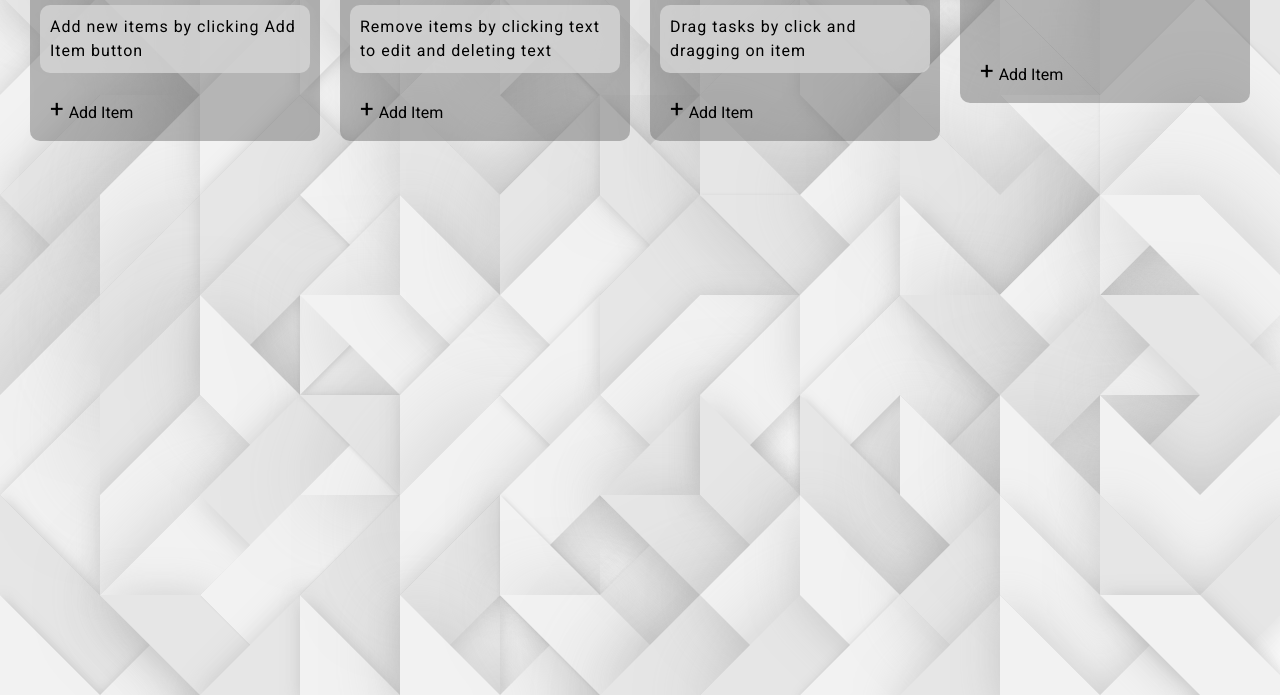
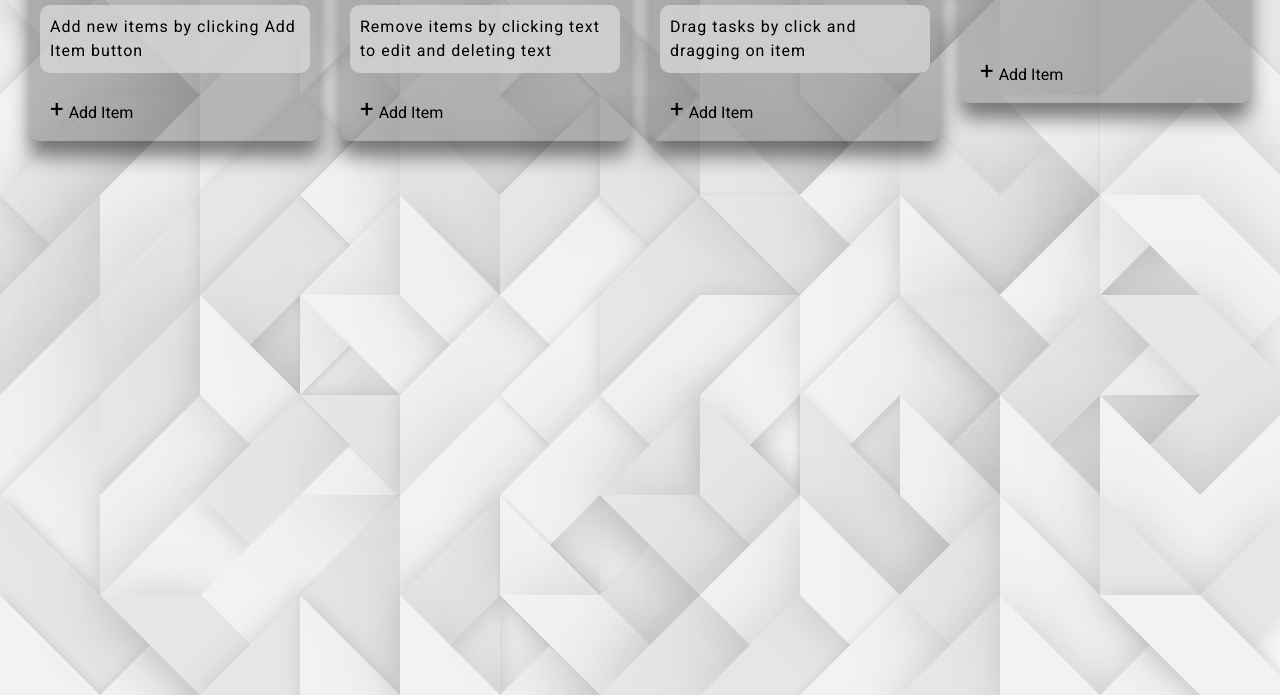
Before and after one commit to Evan-Roberts-808/Kanban-Board, a plain HTML site: page index.html in a window 1280 px wide. Shown: the part 105-800 px from the top of the page. Drawn offline with Linux system fonts and the light colour scheme.

Commit message:
adding box shadow to columns

```diff
--- a/style.css
+++ b/style.css
@@ -57,6 +57,7 @@ ul {
   margin: 0 10px;
   position: relative;
   background-color: rgba(89, 89, 89, 0.4);
+  box-shadow: 0px 15px 20px 0px rgba(0, 0, 0, 0.5);
   border-radius: 10px;
   overflow-x: hidden;
 }
@@ -96,7 +97,6 @@ ul {
 }
 
 .custom-scroll::-webkit-scrollbar-track {
-
   border-radius: 10px;
   background-color: rgba(255, 255, 255, 0.3);
   margin-right: 5px;
```
